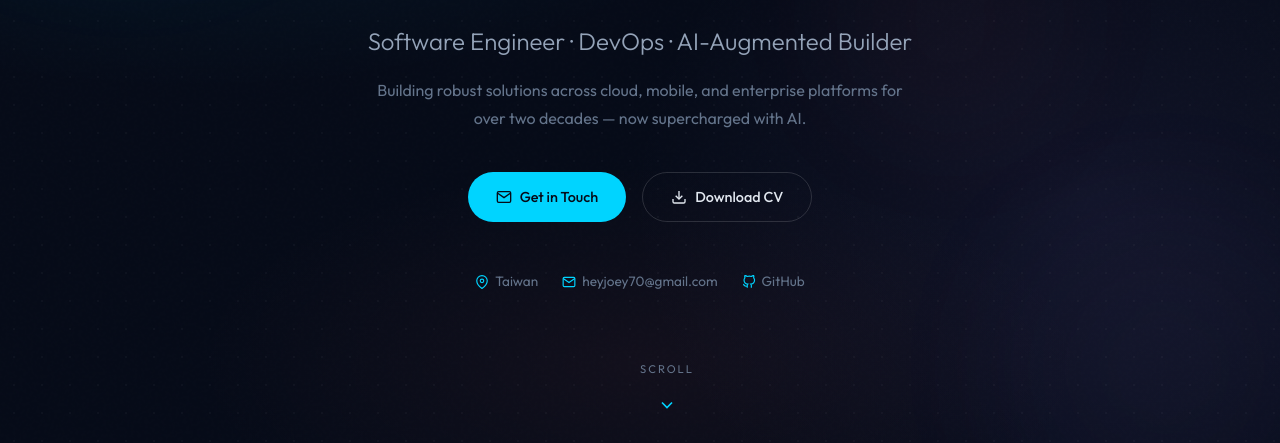
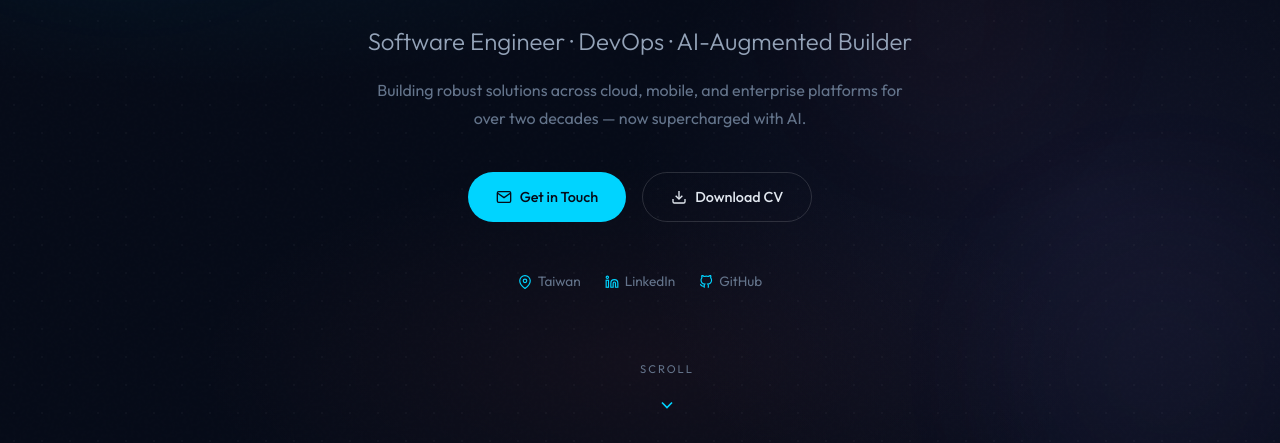
Before and after one commit to heyjoey/heyjoey.github.io, a plain HTML site: page index.html in a window 1280 px wide. Shown: the part 357-800 px from the top of the page. Drawn offline with Linux system fonts and the light colour scheme.

Commit message:
LinkedIn

```diff
--- a/index.html
+++ b/index.html
@@ -1104,8 +1104,8 @@
                     Taiwan
                 </span>
                 <span>
-                    <svg viewBox="0 0 24 24"><path d="M4 4h16c1.1 0 2 .9 2 2v12c0 1.1-.9 2-2 2H4c-1.1 0-2-.9-2-2V6c0-1.1.9-2 2-2z"/><polyline points="22,6 12,13 2,6"/></svg>
-                    heyjoey70@gmail.com
+                    <svg viewBox="0 0 24 24"><path d="M16 8a6 6 0 0 1 6 6v7h-4v-7a2 2 0 0 0-4 0v7h-4v-7a6 6 0 0 1 6-6z"/><rect x="2" y="9" width="4" height="12"/><circle cx="4" cy="4" r="2"/></svg>
+                    LinkedIn
                 </span>
                 <span>
                     <svg viewBox="0 0 24 24"><path d="M9 19c-5 1.5-5-2.5-7-3m14 6v-3.87a3.37 3.37 0 0 0-.94-2.61c3.14-.35 6.44-1.54 6.44-7A5.44 5.44 0 0 0 20 4.77 5.07 5.07 0 0 0 19.91 1S18.73.65 16 2.48a13.38 13.38 0 0 0-7 0C6.27.65 5.09 1 5.09 1A5.07 5.07 0 0 0 5 4.77a5.44 5.44 0 0 0-1.5 3.78c0 5.42 3.3 6.61 6.44 7A3.37 3.37 0 0 0 9 18.13V22"/></svg>
@@ -1411,13 +1411,9 @@
                     <div class="footer-role">Software Engineer & DevOps Specialist</div>
                 </div>
                 <div class="footer-links">
-                    <a href="mailto:heyjoey70@gmail.com" class="footer-link">
-                        <svg viewBox="0 0 24 24"><path d="M4 4h16c1.1 0 2 .9 2 2v12c0 1.1-.9 2-2 2H4c-1.1 0-2-.9-2-2V6c0-1.1.9-2 2-2z"/><polyline points="22,6 12,13 2,6"/></svg>
-                        heyjoey70@gmail.com
-                    </a>
-                    <a href="tel:+886926813225" class="footer-link">
-                        <svg viewBox="0 0 24 24"><path d="M22 16.92v3a2 2 0 0 1-2.18 2 19.79 19.79 0 0 1-8.63-3.07 19.5 19.5 0 0 1-6-6 19.79 19.79 0 0 1-3.07-8.67A2 2 0 0 1 4.11 2h3a2 2 0 0 1 2 1.72 12.84 12.84 0 0 0 .7 2.81 2 2 0 0 1-.45 2.11L8.09 9.91a16 16 0 0 0 6 6l1.27-1.27a2 2 0 0 1 2.11-.45 12.84 12.84 0 0 0 2.81.7A2 2 0 0 1 22 16.92z"/></svg>
-                        +886 926 813 225
+                    <a href="https://www.linkedin.com/in/jason-wu-7a6b0b19/" target="_blank" rel="noopener" class="footer-link">
+                        <svg viewBox="0 0 24 24"><path d="M16 8a6 6 0 0 1 6 6v7h-4v-7a2 2 0 0 0-4 0v7h-4v-7a6 6 0 0 1 6-6z"/><rect x="2" y="9" width="4" height="12"/><circle cx="4" cy="4" r="2"/></svg>
+                        LinkedIn
                     </a>
                     <a href="https://github.com/heyjoey" target="_blank" rel="noopener" class="footer-link">
                         <svg viewBox="0 0 24 24"><path d="M9 19c-5 1.5-5-2.5-7-3m14 6v-3.87a3.37 3.37 0 0 0-.94-2.61c3.14-.35 6.44-1.54 6.44-7A5.44 5.44 0 0 0 20 4.77 5.07 5.07 0 0 0 19.91 1S18.73.65 16 2.48a13.38 13.38 0 0 0-7 0C6.27.65 5.09 1 5.09 1A5.07 5.07 0 0 0 5 4.77a5.44 5.44 0 0 0-1.5 3.78c0 5.42 3.3 6.61 6.44 7A3.37 3.37 0 0 0 9 18.13V22"/></svg>
```
